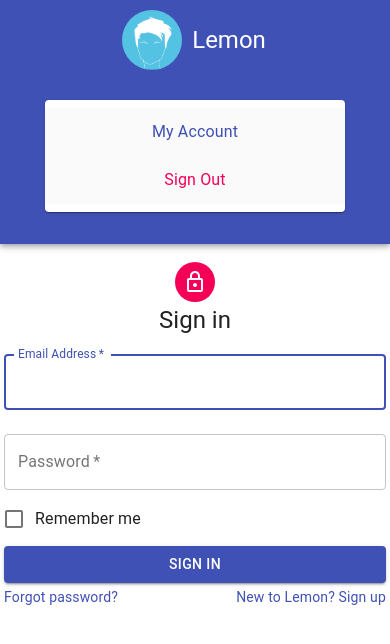
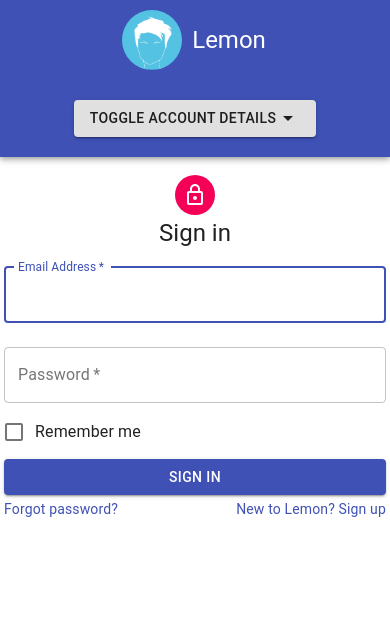
Before and after one commit to samjhawkins/lemon, a React app: page /signIn in a window 390 px wide. Shown: the top 644 px of the page. Built offline with nearby package versions, Linux system fonts and the light colour scheme; the HTML template or start-up script is replaced by a standard one.

Commit message:
develop - commonise out menus on the navbar and add dropdown functionality to mobile mode

```diff
--- /dev/null
+++ b/src/components/common/NavBar/Menu/ButtonMenu.jsx
@@ -0,0 +1,25 @@
+import React from 'react';
+import {Button, Collapse, Paper} from "@material-ui/core/index";
+import {ArrowDropDownSharp, ArrowDropUpSharp} from "@material-ui/icons/index";
+
+export const ButtonMenu = props => {
+    const InputMenu = props.menuComponent;
+    return (
+        <div>
+            <Button
+                onClick={props.handleToggle}
+                variant="contained"
+            >
+                Toggle {props.name}
+                {props.open ? <ArrowDropUpSharp/> : <ArrowDropDownSharp/> }
+            </Button>
+            <Collapse in={props.open}>
+                <Paper>
+                    <InputMenu handleClose={props.handleClose}/>
+                </Paper>
+            </Collapse>
+        </div>
+    );
+}
+
+export default ButtonMenu;
--- /dev/null
+++ b/src/components/common/NavBar/Menu/GrowPopperMenu.jsx
@@ -0,0 +1,33 @@
+import React from 'react';
+import {ClickAwayListener, Grow, Paper} from "@material-ui/core/index";
+import {makeStyles} from "@material-ui/styles/index";
+
+const useStyles = makeStyles(theme => ({
+    paper: {
+        width: '90%',
+        minWidth: theme.spacing(60),
+        margin: theme.spacing(6),
+        marginTop: 0,
+    },
+}));
+
+export const GrowPopperMenu = (props, ref) => {
+    const classes = useStyles();
+    const InputMenu = props.menuComponent;
+    return (
+        <Grow
+            {...props.TransitionProps}
+            style={{transformOrigin: props.placement === 'bottom' ? 'center top' : 'center bottom'}}
+        >
+            <>
+                <ClickAwayListener onClickAway={props.handleClose}>
+                    <Paper ref={ref} className={classes.paper}>
+                        <InputMenu handleClose={props.handleClose}/>
+                    </Paper>
+                </ClickAwayListener>
+            </>
+        </Grow>
+    );
+};
+
+export default React.forwardRef(GrowPopperMenu);
--- /dev/null
+++ b/src/components/common/NavBar/Menu/PopperMenu.jsx
@@ -0,0 +1,43 @@
+import React, {Component} from 'react';
+import {Button, Popper} from "@material-ui/core/index";
+import GrowPopperMenu from "./GrowPopperMenu";
+
+export default class PopperMenu extends Component {
+    constructor(props) {
+        super(props);
+        this.anchorRef = React.createRef();
+    }
+
+    componentWillUnmount() {
+        if(this.props.open) {
+            this.props.handleClose();
+        }
+    }
+
+    render() {
+        const ButtonIcon = this.props.buttonIcon;
+        return (
+            <React.Fragment>
+                <Button
+                    ref={this.anchorRef}
+                    aria-controls="menu-list-grow"
+                    aria-haspopup="true"
+                    onClick={this.props.handleToggle}
+                    variant="contained"
+                >
+                    <ButtonIcon/>
+                </Button>
+                <Popper
+                    open={this.props.open}
+                    anchorEl={this.anchorRef && this.anchorRef.current}
+                    transition disablePortal
+                >
+                    <GrowPopperMenu
+                        menuComponent={this.props.menuComponent}
+                        handleClose={this.props.handleClose}
+                    />
+                </Popper>
+            </React.Fragment>
+        )
+    }
+}
--- a/src/components/common/NavBar/NavBar.jsx
+++ b/src/components/common/NavBar/NavBar.jsx
@@ -6,7 +6,7 @@ import {
     Avatar,
     Container,
 } from '@material-ui/core/index';
-import ProfileOptions from "./ProfileOptions/ProfileOptions";
+import ProfileOptions from "./Profile/ProfileOptions";
 import Grid from "@material-ui/core/Grid/index";
 import {withStyles} from "@material-ui/core/styles";
 import logo from "../../../images/logo.png";
--- /dev/null
+++ b/src/components/common/NavBar/Profile/ProfileMenu.jsx
@@ -0,0 +1,35 @@
+import React from 'react';
+import {MenuList, MenuItem, Typography} from "@material-ui/core";
+import UndecoratedLink from "../../UndecoratedLink/UndecoratedLink";
+import {makeStyles} from '@material-ui/styles';
+
+const useStyles = makeStyles(theme => ({
+    item: {
+        backgroundColor: theme.color.white,
+        justifyContent: 'center',
+    }
+}));
+
+export const ProfileMenu = (props) => {
+    const classes = useStyles();
+    return (
+        <MenuList>
+            <UndecoratedLink to={"/myAccount"}>
+                <MenuItem onClick={props.handleClose} className={classes.item}>
+                    <Typography color={"primary"}>
+                        My Account
+                    </Typography>
+                </MenuItem>
+            </UndecoratedLink>
+            <UndecoratedLink to={"/signOut"}>
+                <MenuItem onClick={props.handleClose} className={classes.item}>
+                    <Typography color={"secondary"}>
+                        Sign Out
+                    </Typography>
+                </MenuItem>
+            </UndecoratedLink>
+        </MenuList>
+    );
+};
+
+export default ProfileMenu;
--- a/src/components/common/NavBar/ProfileOptions/ProfileOptions.jsx
+++ b/src/components/common/NavBar/Profile/ProfileOptions.jsx
@@ -1,7 +1,9 @@
 import React from 'react';
 import {Button, useMediaQuery} from "@material-ui/core/index";
-import ProfileButton from "./ProfileButton";
+import PopperMenu from "../Menu/PopperMenu";
+import ButtonMenu from "../Menu/ButtonMenu";
 import useTheme from "@material-ui/core/styles/useTheme";
+import {PermIdentity as PermIdentityIcon} from "@material-ui/icons/index";
 import ProfileMenu from "./ProfileMenu";
 
 export const ProfileOptions = props => {
@@ -10,13 +12,19 @@ export const ProfileOptions = props => {
     if (props.auth) {
         if(matches){
             return (
-                <ProfileMenu
+                <ButtonMenu
+                    menuComponent={ProfileMenu}
+                    name={"Account Details"}
+                    open={props.open}
                     handleClose={props.handleClose}
+                    handleToggle={props.handleToggle}
                 />
             );
         }
         return (
-            <ProfileButton
+            <PopperMenu
+                buttonIcon={PermIdentityIcon}
+                menuComponent={ProfileMenu}
                 open={props.open}
                 handleClose={props.handleClose}
                 handleToggle={props.handleToggle}
--- a/src/components/common/NavBar/ProfileOptions/ProfileButton.jsx
+++ /dev/null
@@ -1,50 +0,0 @@
-import React, {Component} from 'react';
-import {Button, ClickAwayListener, Grow, Popper} from "@material-ui/core/index";
-import {PermIdentity as PermIdentityIcon} from "@material-ui/icons/index";
-import ProfileMenu from "./ProfileMenu";
-
-export default class ProfileButton extends Component {
-    constructor(props) {
-        super(props);
-        this.anchorRef = React.createRef();
-        this.handleClose = this.handleClose.bind(this);
-    }
-
-    handleClose() {
-        this.props.handleClose();
-    }
-
-    render() {
-        return (
-            <React.Fragment>
-                <Button
-                    ref={this.anchorRef}
-                    aria-controls="menu-list-grow"
-                    aria-haspopup="true"
-                    onClick={this.props.handleToggle}
-                    variant="contained"
-                >
-                    <PermIdentityIcon/>
-                </Button>
-                <Popper
-                    open={this.props.open}
-                    anchorEl={this.anchorRef.current}
-                    transition disablePortal
-                >
-                    {({TransitionProps, placement}) => (
-                        <Grow
-                            {...TransitionProps}
-                            style={{transformOrigin: placement === 'bottom' ? 'center top' : 'center bottom'}}
-                        >
-                            <div>
-                                <ClickAwayListener onClickAway={this.handleClose}>
-                                    <ProfileMenu handleClose={this.handleClose}/>
-                                </ClickAwayListener>
-                            </div>
-                        </Grow>
-                    )}
-                </Popper>
-            </React.Fragment>
-        )
-    }
-}
--- a/src/components/common/NavBar/ProfileOptions/ProfileMenu.jsx
+++ /dev/null
@@ -1,43 +0,0 @@
-import React from 'react';
-import {MenuList, MenuItem, Typography, Paper} from "@material-ui/core";
-import UndecoratedLink from "../../UndecoratedLink/UndecoratedLink";
-import {makeStyles} from '@material-ui/styles';
-
-const useStyles = makeStyles(theme => ({
-    root: {
-        width: '90%',
-        minWidth: theme.spacing(60),
-        margin: theme.spacing(6),
-        marginTop: 0,
-    },
-    item: {
-        backgroundColor: theme.color.white,
-        justifyContent: 'center',
-    },
-}));
-
-export const ProfileMenu = (props, ref) => {
-    const classes = useStyles();
-    return (
-        <Paper ref={ref} className={classes.root}>
-            <MenuList>
-                <UndecoratedLink to={"/myAccount"}>
-                    <MenuItem onClick={props.handleClose} className={classes.item}>
-                        <Typography color={"primary"}>
-                            My Account
-                        </Typography>
-                    </MenuItem>
-                </UndecoratedLink>
-                <UndecoratedLink to={"/signOut"}>
-                    <MenuItem onClick={props.handleClose} className={classes.item}>
-                        <Typography color={"secondary"}>
-                            Sign Out
-                        </Typography>
-                    </MenuItem>
-                </UndecoratedLink>
-            </MenuList>
-        </Paper>
-    );
-};
-
-export default React.forwardRef(ProfileMenu);
```
